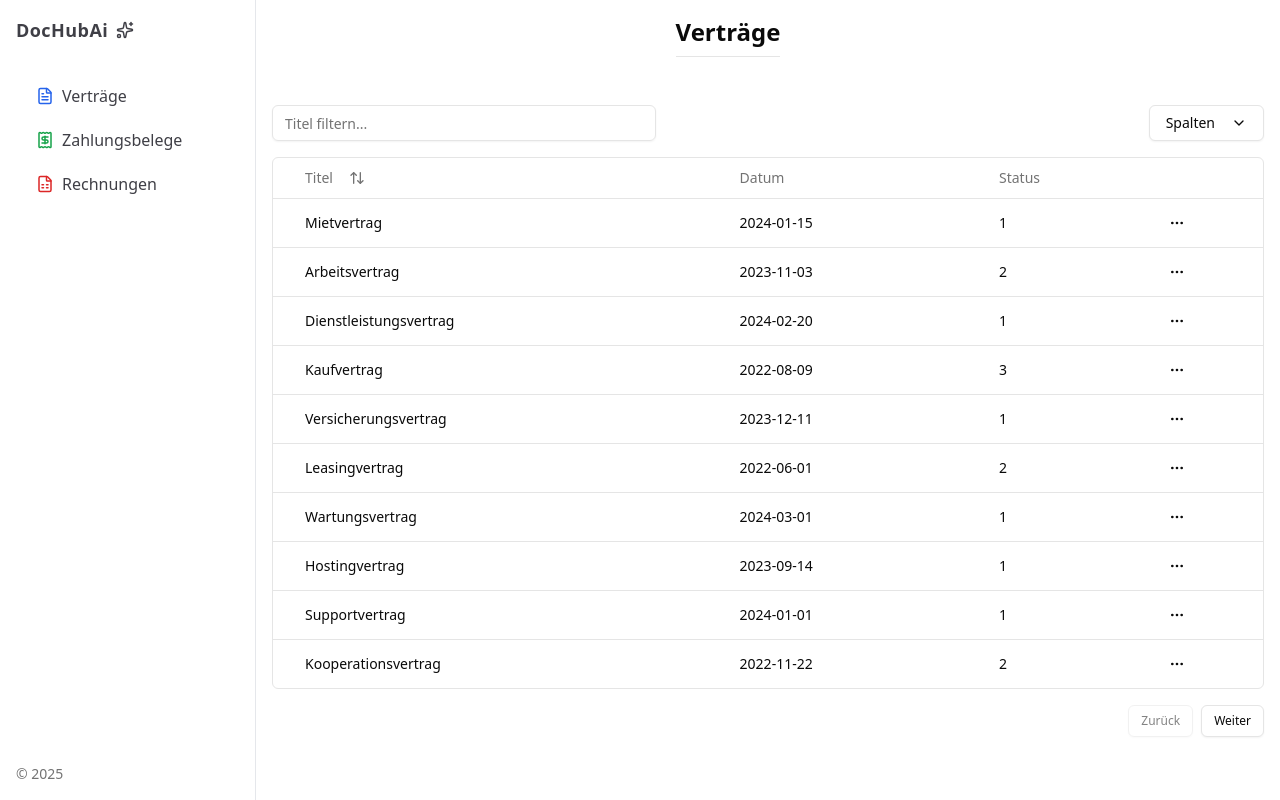
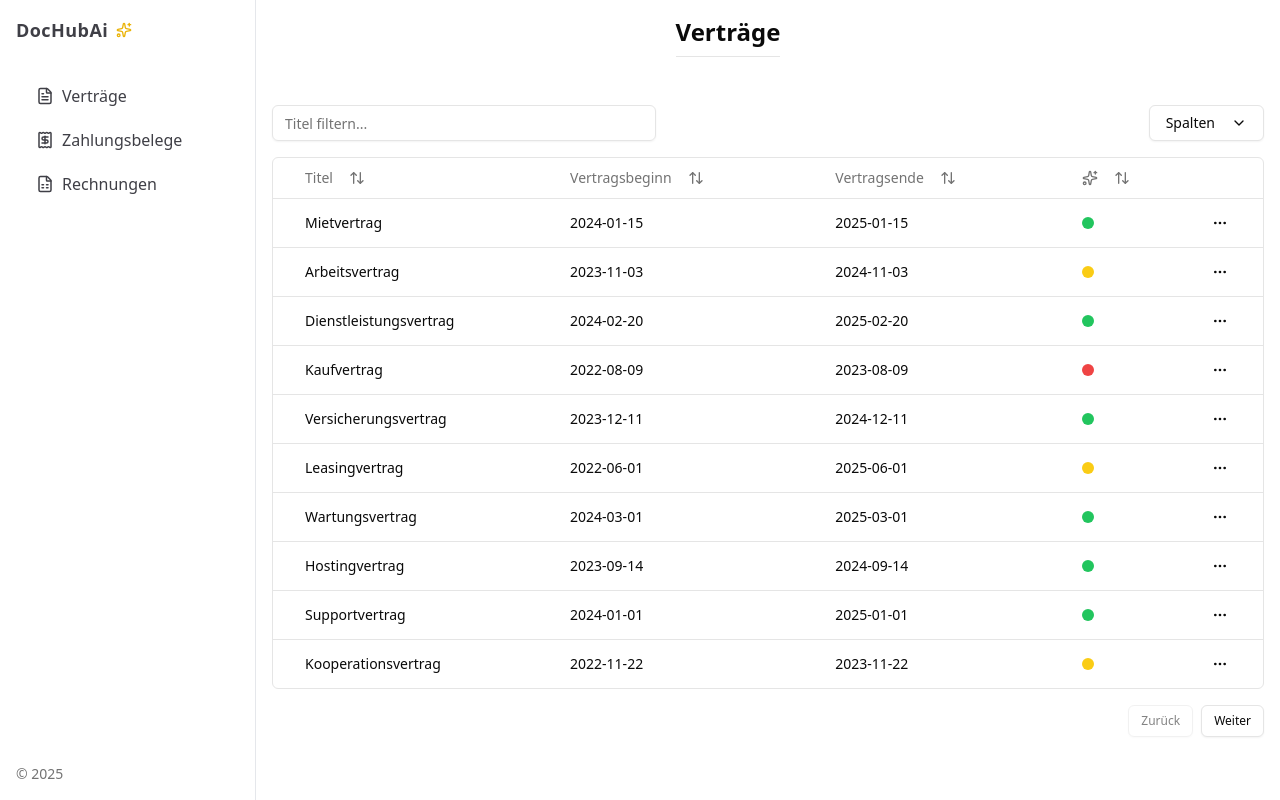
Before and after one commit to nfdevapp/dochubai, a React (Vite) app in the folder frontend/: page / in a window 1280 px wide. Both pictures are taken after a click on the button "Verträge". Built offline with nearby package versions, Linux system fonts and the light colour scheme.

Commit message:
sidebar => add color contracttable => add column vertragsbeginn, vertragsende contract => add startdate, enddate

```diff
--- a/frontend/src/components/ContractTable.tsx
+++ b/frontend/src/components/ContractTable.tsx
@@ -14,7 +14,7 @@ import {
     flexRender,
 } from "@tanstack/react-table";
 
-import { ArrowUpDown, ChevronDown, MoreHorizontal } from "lucide-react";
+import { ArrowUpDown, ChevronDown, MoreHorizontal, Sparkles } from "lucide-react";
 
 import { Button } from "@/components/ui/button";
 import { Input } from "@/components/ui/input";
@@ -40,41 +40,41 @@ import {
 
 import type { Contract } from "@/types/Contract";
 
-// Testdaten
+// Testdaten aktualisiert (startDate + endDate)
 const data: Contract[] = [
-    { id: "1", title: "Mietvertrag", date: "2024-01-15", ai: 1 },
-    { id: "2", title: "Arbeitsvertrag", date: "2023-11-03", ai: 2 },
-    { id: "3", title: "Dienstleistungsvertrag", date: "2024-02-20", ai: 1 },
-    { id: "4", title: "Kaufvertrag", date: "2022-08-09", ai: 3 },
-    { id: "5", title: "Versicherungsvertrag", date: "2023-12-11", ai: 1 },
-    { id: "6", title: "Leasingvertrag", date: "2022-06-01", ai: 2 },
-    { id: "7", title: "Wartungsvertrag", date: "2024-03-01", ai: 1 },
-    { id: "8", title: "Hostingvertrag", date: "2023-09-14", ai: 1 },
-    { id: "9", title: "Supportvertrag", date: "2024-01-01", ai: 1 },
-    { id: "10", title: "Kooperationsvertrag", date: "2022-11-22", ai: 2 },
-    { id: "11", title: "Liefervertrag", date: "2023-01-10", ai: 1 },
-    { id: "12", title: "Agenturvertrag", date: "2024-02-01", ai: 1 },
-    { id: "13", title: "Lizenzvertrag", date: "2024-01-20", ai: 1 },
-    { id: "14", title: "Bauvertrag", date: "2022-05-15", ai: 3 },
-    { id: "15", title: "Projektvertrag", date: "2023-03-11", ai: 1 },
-    { id: "16", title: "Beratungsvertrag", date: "2023-12-02", ai: 1 },
-    { id: "17", title: "Darlehensvertrag", date: "2021-09-30", ai: 2 },
-    { id: "18", title: "Schulungsvertrag", date: "2024-02-22", ai: 1 },
-    { id: "19", title: "Cloud-Service-Vertrag", date: "2023-10-05", ai: 1 },
-    { id: "20", title: "IT-Rahmenvertrag", date: "2024-01-03", ai: 1 },
-    { id: "21", title: "Werkvertrag", date: "2022-12-12", ai: 2 },
-    { id: "22", title: "ADV-Vertrag", date: "2023-11-22", ai: 1 },
-    { id: "23", title: "Telekommunikationsvertrag", date: "2022-03-09", ai: 3 },
-    { id: "24", title: "Providervertrag", date: "2023-07-12", ai: 1 },
-    { id: "25", title: "Abovertrag", date: "2024-02-14", ai: 1 },
-    { id: "26", title: "Überlassungsvertrag", date: "2021-11-01", ai: 2 },
-    { id: "27", title: "Forschungsvertrag", date: "2023-05-18", ai: 1 },
-    { id: "28", title: "Kreditvertrag", date: "2022-01-28", ai: 3 },
-    { id: "29", title: "Vertriebsvertrag", date: "2023-08-30", ai: 1 },
-    { id: "30", title: "Lizenzverlängerung", date: "2024-02-25", ai: 1 },
-    { id: "31", title: "SaaS-Vertrag", date: "2023-09-01", ai: 1 },
-    { id: "32", title: "Partnerschaftsvertrag", date: "2024-03-12", ai: 1 },
-    { id: "33", title: "Wartungsvertrag Premium", date: "2022-10-10", ai: 2 },
+    { id: "1", title: "Mietvertrag", startDate: "2024-01-15", endDate: "2025-01-15", ai: 1 },
+    { id: "2", title: "Arbeitsvertrag", startDate: "2023-11-03", endDate: "2024-11-03", ai: 2 },
+    { id: "3", title: "Dienstleistungsvertrag", startDate: "2024-02-20", endDate: "2025-02-20", ai: 1 },
+    { id: "4", title: "Kaufvertrag", startDate: "2022-08-09", endDate: "2023-08-09", ai: 3 },
+    { id: "5", title: "Versicherungsvertrag", startDate: "2023-12-11", endDate: "2024-12-11", ai: 1 },
+    { id: "6", title: "Leasingvertrag", startDate: "2022-06-01", endDate: "2025-06-01", ai: 2 },
+    { id: "7", title: "Wartungsvertrag", startDate: "2024-03-01", endDate: "2025-03-01", ai: 1 },
+    { id: "8", title: "Hostingvertrag", startDate: "2023-09-14", endDate: "2024-09-14", ai: 1 },
+    { id: "9", title: "Supportvertrag", startDate: "2024-01-01", endDate: "2025-01-01", ai: 1 },
+    { id: "10", title: "Kooperationsvertrag", startDate: "2022-11-22", endDate: "2023-11-22", ai: 2 },
+    { id: "11", title: "Liefervertrag", startDate: "2023-01-10", endDate: "2024-01-10", ai: 1 },
+    { id: "12", title: "Agenturvertrag", startDate: "2024-02-01", endDate: "2025-02-01", ai: 1 },
+    { id: "13", title: "Lizenzvertrag", startDate: "2024-01-20", endDate: "2025-01-20", ai: 1 },
+    { id: "14", title: "Bauvertrag", startDate: "2022-05-15", endDate: "2024-05-15", ai: 3 },
+    { id: "15", title: "Projektvertrag", startDate: "2023-03-11", endDate: "2024-03-11", ai: 1 },
+    { id: "16", title: "Beratungsvertrag", startDate: "2023-12-02", endDate: "2024-12-02", ai: 1 },
+    { id: "17", title: "Darlehensvertrag", startDate: "2021-09-30", endDate: "2026-09-30", ai: 2 },
+    { id: "18", title: "Schulungsvertrag", startDate: "2024-02-22", endDate: "2025-02-22", ai: 1 },
+    { id: "19", title: "Cloud-Service-Vertrag", startDate: "2023-10-05", endDate: "2024-10-05", ai: 1 },
+    { id: "20", title: "IT-Rahmenvertrag", startDate: "2024-01-03", endDate: "2026-01-03", ai: 1 },
+    { id: "21", title: "Werkvertrag", startDate: "2022-12-12", endDate: "2024-12-12", ai: 2 },
+    { id: "22", title: "ADV-Vertrag", startDate: "2023-11-22", endDate: "2024-11-22", ai: 1 },
+    { id: "23", title: "Telekommunikationsvertrag", startDate: "2022-03-09", endDate: "2023-03-09", ai: 3 },
+    { id: "24", title: "Providervertrag", startDate: "2023-07-12", endDate: "2024-07-12", ai: 1 },
+    { id: "25", title: "Abovertrag", startDate: "2024-02-14", endDate: "2025-02-14", ai: 1 },
+    { id: "26", title: "Überlassungsvertrag", startDate: "2021-11-01", endDate: "2024-11-01", ai: 2 },
+    { id: "27", title: "Forschungsvertrag", startDate: "2023-05-18", endDate: "2024-05-18", ai: 1 },
+    { id: "28", title: "Kreditvertrag", startDate: "2022-01-28", endDate: "2027-01-28", ai: 3 },
+    { id: "29", title: "Vertriebsvertrag", startDate: "2023-08-30", endDate: "2024-08-30", ai: 1 },
+    { id: "30", title: "Lizenzverlängerung", startDate: "2024-02-25", endDate: "2025-02-25", ai: 1 },
+    { id: "31", title: "SaaS-Vertrag", startDate: "2023-09-01", endDate: "2024-09-01", ai: 1 },
+    { id: "32", title: "Partnerschaftsvertrag", startDate: "2024-03-12", endDate: "2026-03-12", ai: 1 },
+    { id: "33", title: "Wartungsvertrag Premium", startDate: "2022-10-10", endDate: "2024-10-10", ai: 2 },
 ];
 
 const columns: ColumnDef<Contract>[] = [
@@ -95,17 +95,68 @@ const columns: ColumnDef<Contract>[] = [
         cell: ({ row }) => <div className="pl-6">{row.getValue("title")}</div>,
     },
     {
-        accessorKey: "date",
-        header: () => <div className="pl-6">Datum</div>,
-        cell: ({ row }) => <div className="pl-6">{row.getValue("date")}</div>,
+        accessorKey: "startDate",
+        header: ({ column }) => (
+            <Button
+                variant="ghost"
+                className="justify-start pl-6"
+                onClick={() =>
+                    column.toggleSorting(column.getIsSorted() === "asc")
+                }
+            >
+                Vertragsbeginn
+                <ArrowUpDown className="ml-2 h-4 w-4" />
+            </Button>
+        ),
+        cell: ({ row }) => <div className="pl-6">{row.getValue("startDate")}</div>,
+    },
+    {
+        accessorKey: "endDate",
+        header: ({ column }) => (
+            <Button
+                variant="ghost"
+                className="justify-start pl-6"
+                onClick={() =>
+                    column.toggleSorting(column.getIsSorted() === "asc")
+                }
+            >
+                Vertragsende
+                <ArrowUpDown className="ml-2 h-4 w-4" />
+            </Button>
+        ),
+        cell: ({ row }) => <div className="pl-6">{row.getValue("endDate")}</div>,
     },
     {
         accessorKey: "ai",
-        header: () => <div className="pl-6">Status</div>,
-        cell: ({ row }) => (
-            <div className="pl-6">{Number(row.getValue("ai"))}</div>
+        header: ({ column }) => (
+            <Button
+                variant="ghost"
+                className="pl-6 flex items-center"
+                onClick={() =>
+                    column.toggleSorting(column.getIsSorted() === "asc")
+                }
+            >
+                <Sparkles className="h-4 w-4" />
+                <ArrowUpDown className="ml-2 h-4 w-4" />
+            </Button>
         ),
+        cell: ({ row }) => {
+            const value = Number(row.getValue("ai"));
+
+            const color = {
+                1: "bg-green-500",
+                2: "bg-yellow-400",
+                3: "bg-red-500",
+            }[value] ?? "bg-gray-400";
+
+            return (
+                <div className="pl-6 flex items-center">
+                    <div className={`h-3 w-3 rounded-full ${color}`} />
+                </div>
+            );
+        },
     },
+
     {
         id: "actions",
         enableHiding: false,
@@ -166,7 +217,6 @@ export default function ContractTable() {
 
     return (
         <div className="w-full">
-            {/* Filter + Spalten */}
             <div className="flex items-center py-4">
                 <Input
                     placeholder="Titel filtern..."
@@ -204,7 +254,6 @@ export default function ContractTable() {
                 </DropdownMenu>
             </div>
 
-            {/* Tabelle */}
             <div className="rounded-md border overflow-hidden">
                 <Table>
                     <TableHeader>
@@ -249,7 +298,6 @@ export default function ContractTable() {
                 </Table>
             </div>
 
-            {/* Pagination */}
             <div className="flex items-center justify-end space-x-2 py-4">
                 <div className="space-x-2">
                     <Button
--- a/frontend/src/components/Sidebar.tsx
+++ b/frontend/src/components/Sidebar.tsx
@@ -12,7 +12,7 @@ export default function Sidebar({ onSelect }: SidebarProps): JSX.Element {
         <aside className="w-64 hidden md:flex flex-col gap-4 p-4 border-r border-sidebar-border bg-sidebar-background text-sidebar-foreground">
             <div className="text-lg font-semibold font-sans tracking-wide flex items-center">
                 DocHubAi
-                <Sparkles size={18} className="ml-2" />
+                <Sparkles size={18} className="ml-2 h-4 w-4 text-yellow-500" />
                 {/*<Sparkles size={18} className="ml-2 text-red-600" />*/}
             </div>
 
@@ -21,7 +21,7 @@ export default function Sidebar({ onSelect }: SidebarProps): JSX.Element {
                     onClick={() => onSelect("Verträge")}
                     className="flex items-center gap-2 px-3 py-2 rounded-md hover:bg-sidebar-accent hover:text-sidebar-accent-foreground text-left font-medium"
                 >
-                    <FileText size={18} className="ml-2 text-blue-600"/>
+                    <FileText size={18} className="ml-2"/>
                     Verträge
                 </button>
 
@@ -29,7 +29,7 @@ export default function Sidebar({ onSelect }: SidebarProps): JSX.Element {
                     onClick={() => onSelect("Zahlungsbelege")}
                     className="flex items-center gap-2 px-3 py-2 rounded-md hover:bg-sidebar-accent hover:text-sidebar-accent-foreground text-left font-medium"
                 >
-                    <Receipt size={18} className="ml-2 text-green-600"/>
+                    <Receipt size={18} className="ml-2"/>
                     Zahlungsbelege
                 </button>
 
@@ -37,7 +37,7 @@ export default function Sidebar({ onSelect }: SidebarProps): JSX.Element {
                     onClick={() => onSelect("Rechnungen")}
                     className="flex items-center gap-2 px-3 py-2 rounded-md hover:bg-sidebar-accent hover:text-sidebar-accent-foreground text-left font-medium"
                 >
-                    <FileSpreadsheet size={18} className="ml-2 text-red-600"/>
+                    <FileSpreadsheet size={18} className="ml-2"/>
                     Rechnungen
                 </button>
             </nav>
--- a/frontend/src/types/Contract.tsx
+++ b/frontend/src/types/Contract.tsx
@@ -1,6 +1,7 @@
 export type Contract = {
     id: string;
     title: string;
-    date: string;
+    startDate: string;
+    endDate: string;
     ai: number;
 };
```
